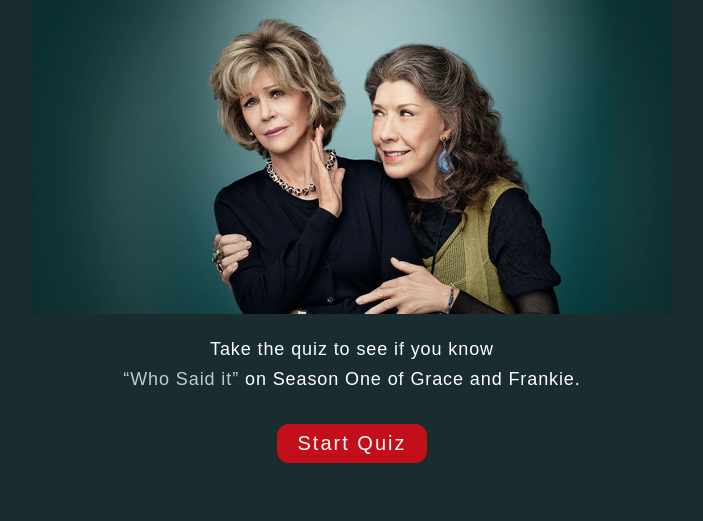
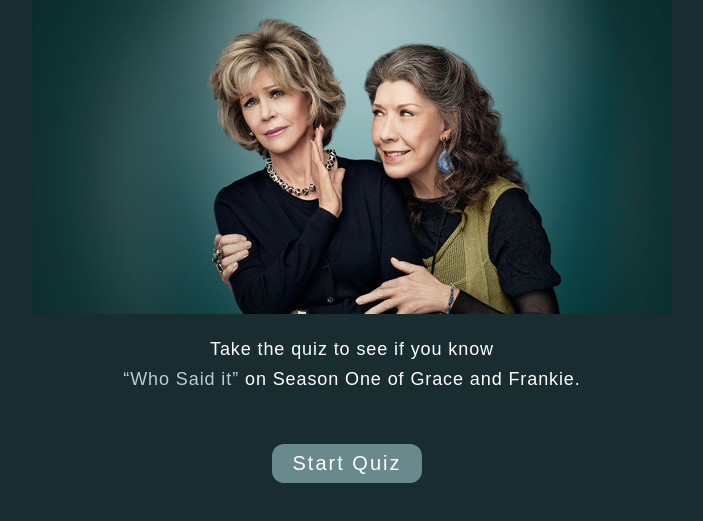
Before and after one commit to dianatduong/graceandfrankie, a website: page site/index.html in a window 1280 px wide. Shown: the part 119-640 px from the top of the page, without its empty margins (288-991 px from the left). Drawn offline with nearby package versions, Linux system fonts and the light colour scheme.

Commit message:
updated btn style

```diff
--- a/site/css/main.css
+++ b/site/css/main.css
@@ -108,7 +108,8 @@
     border-radius: 50px;
     -moz-border-radius: 50px;
     -webkit-border-radius: 50px; }
-  .choices .button,
+  .choices,
+  .button,
   #next-btn,
   #results-btn {
     background-color: #6a898c;
```
